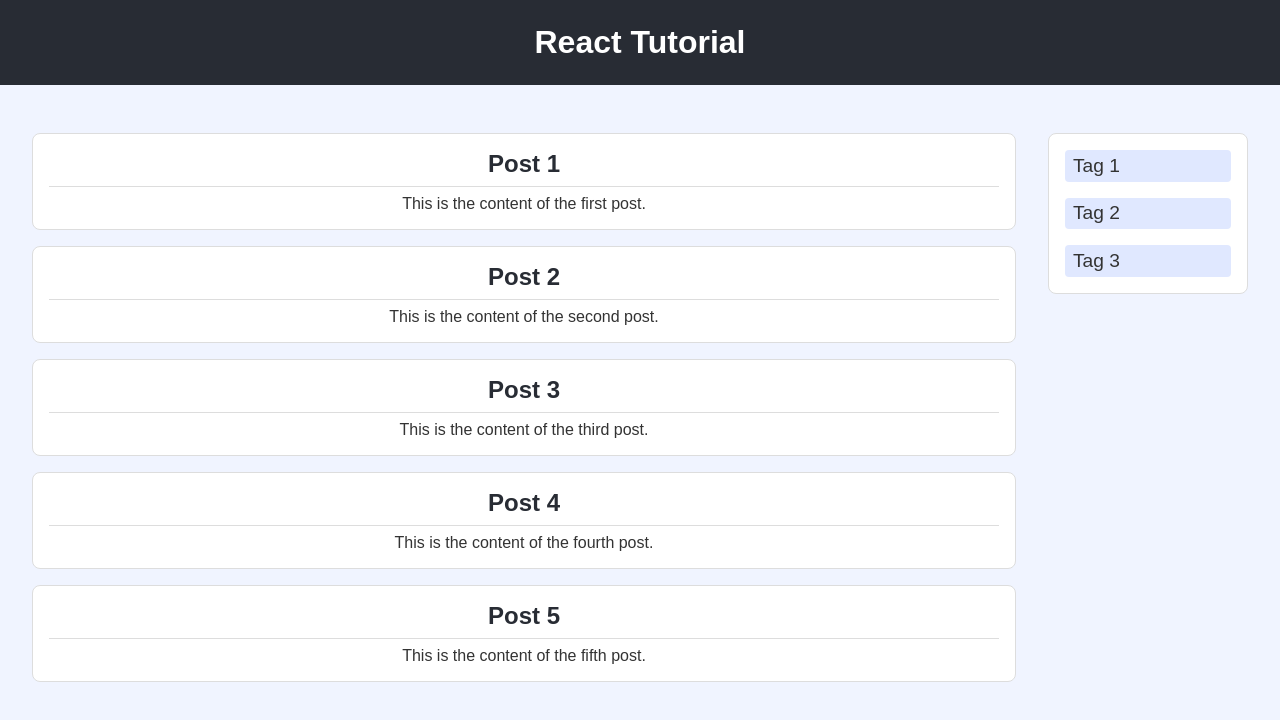
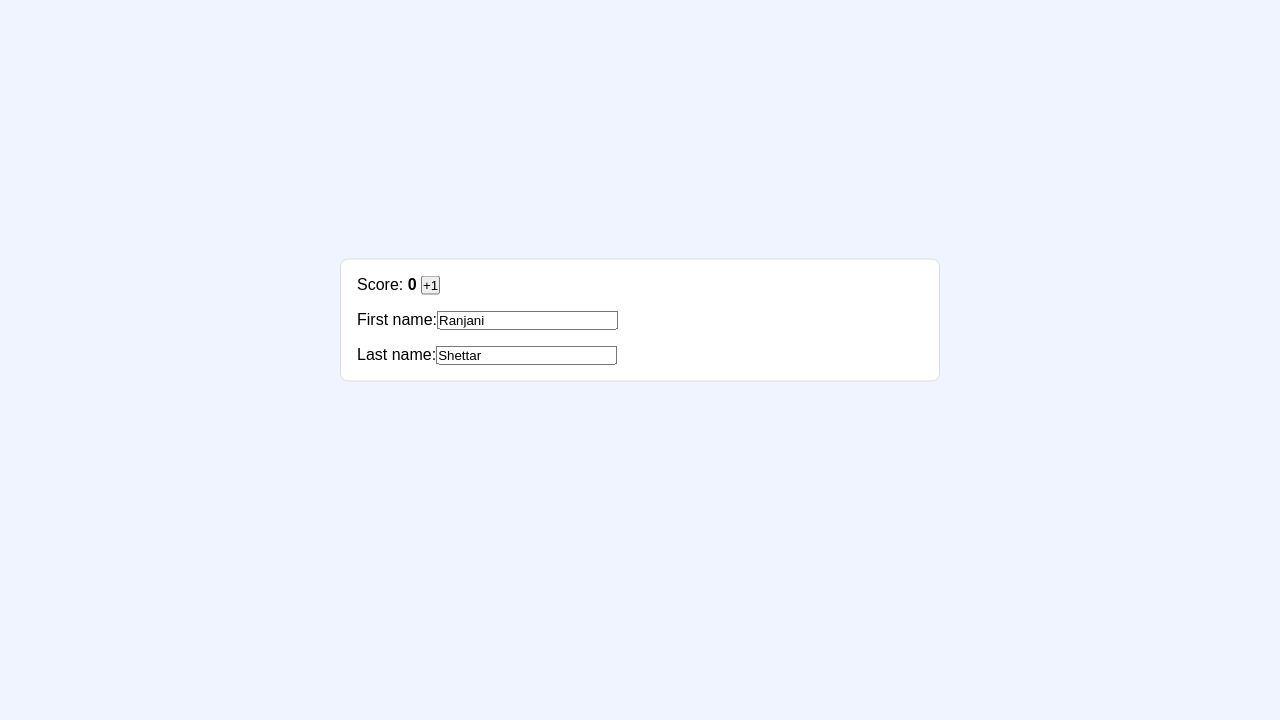
Before and after one commit to MoSokara/react-tutorial, a React (Create React App) app: page / in a window 1280 px wide. Shown: the top 720 px of the page. Built offline with nearby package versions, Linux system fonts and the light colour scheme.

Commit message:
complete challenge: Object State

```diff
--- a/src/App.css
+++ b/src/App.css
@@ -78,3 +78,18 @@
 .post p {
   color: var(--text-color);
 }
+
+.react-form-challenge {
+  display: flex;
+  flex-direction: column;
+  gap: 1rem;
+  padding: 1rem;
+  background-color: white;
+  border: 1px solid var(--border-color);
+  border-radius: 8px;
+  width: 600px;
+  position: absolute;
+  top: 40%;
+  left: 50%;
+  transform: translate(-50%, -50%);
+}
--- a/src/App.js
+++ b/src/App.js
@@ -1,48 +1,10 @@
 import "./App.css";
-import Header from "./components/Header";
-import SideMenu from "./components/SideMenu";
-import Post from "./components/Post";
+import Scoreboard from "./components/Scoreboard";
 
 function App() {
-  const posts = [
-    {
-      id: 1,
-      title: "Post 1",
-      content: "This is the content of the first post.",
-    },
-    {
-      id: 2,
-      title: "Post 2",
-      content: "This is the content of the second post.",
-    },
-    {
-      id: 3,
-      title: "Post 3",
-      content: "This is the content of the third post.",
-    },
-    {
-      id: 4,
-      title: "Post 4",
-      content: "This is the content of the fourth post.",
-    },
-    {
-      id: 5,
-      title: "Post 5",
-      content: "This is the content of the fifth post.",
-    },
-  ];
-
-  const postRender = posts.map((item) => {
-    return <Post key={item.id} title={item.title} content={item.content} />;
-  });
-
   return (
     <div className="App">
-      <Header />
-      <main className="App-main">
-        <div className="posts-container">{postRender}</div>
-        <SideMenu />
-      </main>
+      <Scoreboard />
     </div>
   );
 }
--- /dev/null
+++ b/src/components/Scoreboard.js
@@ -0,0 +1,52 @@
+import { useState } from "react";
+
+export default function Scoreboard() {
+  const [player, setPlayer] = useState({
+    firstName: "Ranjani",
+    lastName: "Shettar",
+    score: 0,
+  });
+
+  function handlePlusClick() {
+    setPlayer({
+      ...player,
+      score: player.score + 1,
+    });
+  }
+
+  function handleFirstNameChange(e) {
+    setPlayer({
+      ...player,
+      firstName: e.target.value,
+    });
+  }
+
+  function handleLastNameChange(e) {
+    setPlayer({
+      ...player,
+      lastName: e.target.value,
+    });
+  }
+
+  return (
+    <form
+      className="react-form-challenge"
+      onSubmit={(e) => {
+        e.preventDefault();
+      }}
+    >
+      <label>
+        Score: <b>{player.score}</b>{" "}
+        <button onClick={handlePlusClick}>+1</button>
+      </label>
+      <label>
+        First name:
+        <input value={player.firstName} onChange={handleFirstNameChange} />
+      </label>
+      <label>
+        Last name:
+        <input value={player.lastName} onChange={handleLastNameChange} />
+      </label>
+    </form>
+  );
+}
```
